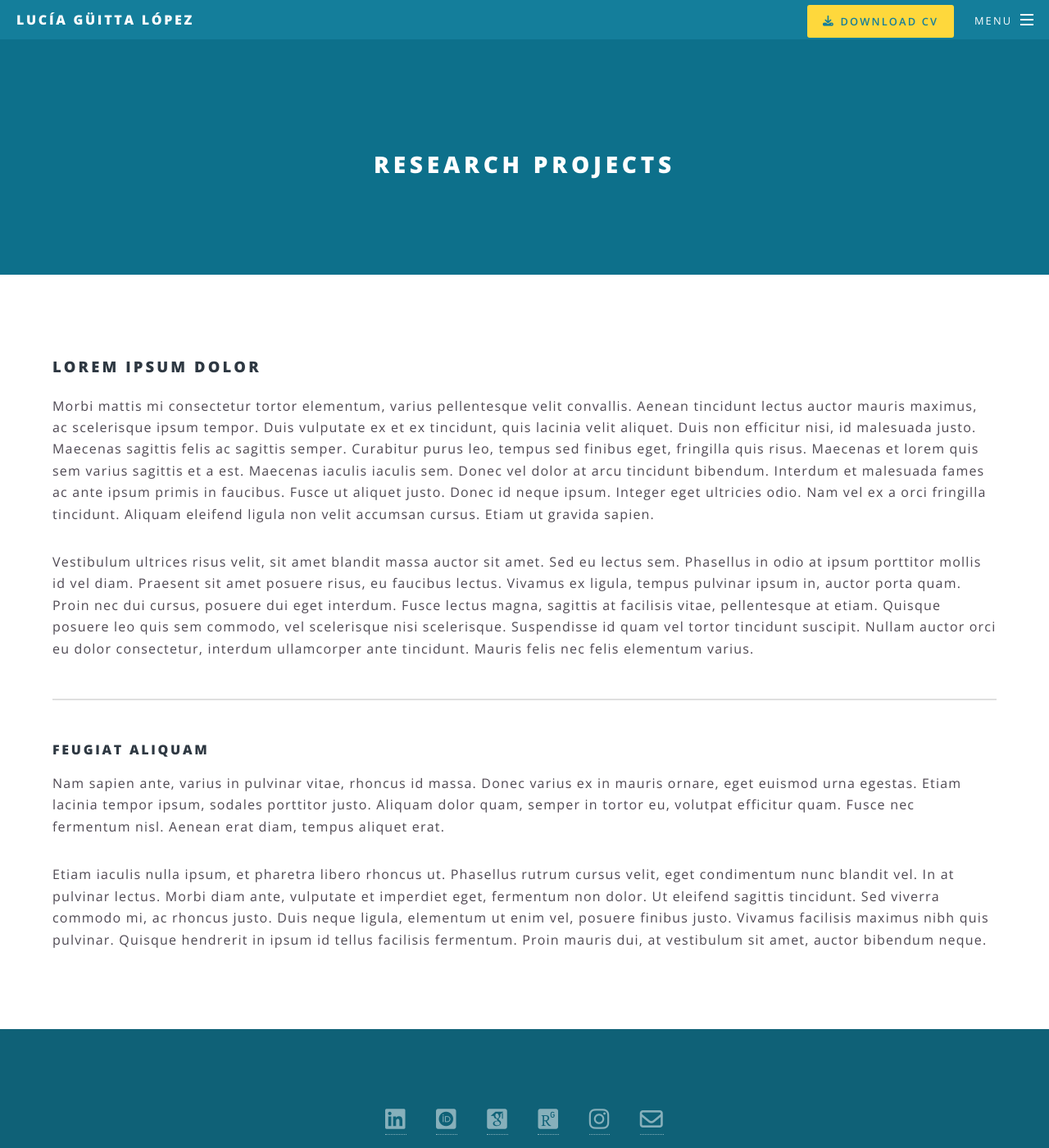
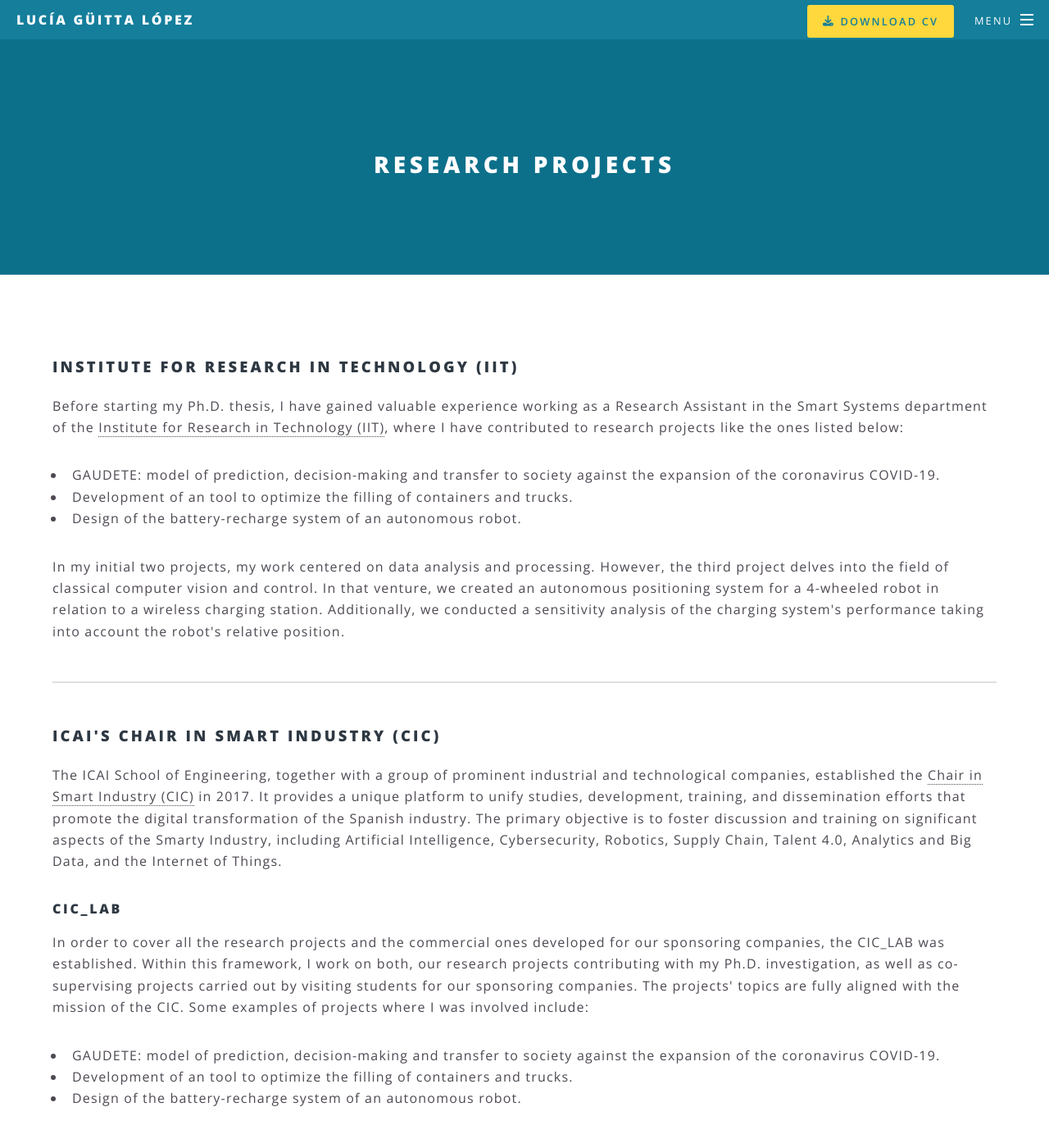
Before and after one commit to Lucia-Guitta/Lucia-Guitta.github.io, a Jekyll site: the page built from researchProjects.html, in a window 1280 px wide and 1400 px high. Shown: the whole window at 82% size. Built offline with Jekyll 4.4.1, drawn with Linux system fonts in a browser that asks for light colours; some web fonts are replaced.

Commit message:
Modify mobile style

```diff
--- a/css/main.scss
+++ b/css/main.scss
@@ -1865,6 +1865,21 @@
 	}
 
 	body.is-mobile {
+		#header {
+			nav {
+				> ul {
+					> li {
+						>.button{
+							align-items: center;
+							justify-content: center;
+							display: flex;
+							font-size: 0.5em;
+						}
+					}
+				}
+			}
+		}
+
 		&.landing {
 			#page-wrapper {
 				background: none;
--- a/researchProjects.html
+++ b/researchProjects.html
@@ -3,27 +3,47 @@
 title: Research projects
 ---
 
-<h3>Lorem ipsum dolor</h3>
-<p>Morbi mattis mi consectetur tortor elementum, varius pellentesque velit convallis. Aenean tincidunt lectus auctor
-    mauris maximus, ac scelerisque ipsum tempor. Duis vulputate ex et ex tincidunt, quis lacinia velit aliquet. Duis non
-    efficitur nisi, id malesuada justo. Maecenas sagittis felis ac sagittis semper. Curabitur purus leo, tempus sed
-    finibus eget, fringilla quis risus. Maecenas et lorem quis sem varius sagittis et a est. Maecenas iaculis iaculis
-    sem. Donec vel dolor at arcu tincidunt bibendum. Interdum et malesuada fames ac ante ipsum primis in faucibus. Fusce
-    ut aliquet justo. Donec id neque ipsum. Integer eget ultricies odio. Nam vel ex a orci fringilla tincidunt. Aliquam
-    eleifend ligula non velit accumsan cursus. Etiam ut gravida sapien.</p>
-<p>Vestibulum ultrices risus velit, sit amet blandit massa auctor sit amet. Sed eu lectus sem. Phasellus in odio at
-    ipsum porttitor mollis id vel diam. Praesent sit amet posuere risus, eu faucibus lectus. Vivamus ex ligula, tempus
-    pulvinar ipsum in, auctor porta quam. Proin nec dui cursus, posuere dui eget interdum. Fusce lectus magna, sagittis
-    at facilisis vitae, pellentesque at etiam. Quisque posuere leo quis sem commodo, vel scelerisque nisi scelerisque.
-    Suspendisse id quam vel tortor tincidunt suscipit. Nullam auctor orci eu dolor consectetur, interdum ullamcorper
-    ante tincidunt. Mauris felis nec felis elementum varius.</p>
+<h3>Institute for Research in Technology (IIT)</h3>
+<p>Before starting my Ph.D. thesis, I have gained valuable experience working as a Research Assistant in the Smart
+    Systems department of the <a target="_blank" href="https://www.iit.comillas.edu/index.php.en">Institute for Research
+        in Technology (IIT)</a>, where I have contributed to research projects like the ones listed below:</p>
+<ul>
+    <li>GAUDETE: model of prediction, decision-making and transfer to society against the expansion of the coronavirus
+        COVID-19.</li>
+    <li>Development of an tool to optimize the filling of containers and trucks.</li>
+    <li>Design of the battery-recharge system of an autonomous robot.</li>
+</ul>
+
+<p>
+    In my initial two projects, my work centered on data analysis and processing. However, the third project delves
+    into the field of classical computer vision and control. In that venture, we created an autonomous positioning
+    system for a 4-wheeled robot in relation to a wireless charging station. Additionally, we conducted a sensitivity
+    analysis of the charging system's performance taking into account the robot's relative position.
+</p>
+<!--Imagen-->
+
 <hr />
-<h4>Feugiat aliquam</h4>
-<p>Nam sapien ante, varius in pulvinar vitae, rhoncus id massa. Donec varius ex in mauris ornare, eget euismod urna
-    egestas. Etiam lacinia tempor ipsum, sodales porttitor justo. Aliquam dolor quam, semper in tortor eu, volutpat
-    efficitur quam. Fusce nec fermentum nisl. Aenean erat diam, tempus aliquet erat.</p>
-<p>Etiam iaculis nulla ipsum, et pharetra libero rhoncus ut. Phasellus rutrum cursus velit, eget condimentum nunc
-    blandit vel. In at pulvinar lectus. Morbi diam ante, vulputate et imperdiet eget, fermentum non dolor. Ut eleifend
-    sagittis tincidunt. Sed viverra commodo mi, ac rhoncus justo. Duis neque ligula, elementum ut enim vel, posuere
-    finibus justo. Vivamus facilisis maximus nibh quis pulvinar. Quisque hendrerit in ipsum id tellus facilisis
-    fermentum. Proin mauris dui, at vestibulum sit amet, auctor bibendum neque.</p>
+<h3>ICAI's Chair in Smart Industry (CIC)</h3>
+<p>
+    The ICAI School of Engineering, together with a group of prominent industrial and technological companies,
+    established the <a target="_blank" href="https://www.comillas.edu/en/cic">Chair in Smart Industry (CIC)</a>
+    in 2017. It provides a unique platform to unify studies, development, training, and dissemination efforts that
+    promote the digital transformation of the Spanish industry. The primary objective is to foster discussion and
+    training on significant aspects of the Smarty Industry, including Artificial Intelligence, Cybersecurity,
+    Robotics, Supply Chain, Talent 4.0, Analytics and Big Data, and the Internet of Things.
+</p>
+<h4>CIC_LAB</h4>
+<!--Imagen-->
+<p>
+    In order to cover all the research projects and the commercial ones developed for our sponsoring companies, the
+    CIC_LAB was established. Within this framework, I work on both, our research projects contributing with my Ph.D.
+    investigation, as well as co-supervising projects carried out by visiting students for our sponsoring companies.
+    The projects' topics are fully aligned with the mission of the CIC. Some examples of projects where I was involved
+    include:
+<ul>
+    <li>GAUDETE: model of prediction, decision-making and transfer to society against the expansion of the coronavirus
+        COVID-19.</li>
+    <li>Development of an tool to optimize the filling of containers and trucks.</li>
+    <li>Design of the battery-recharge system of an autonomous robot.</li>
+</ul>
+</p>
```
Also changed, not shown: index.html (+8 -10 lines).
